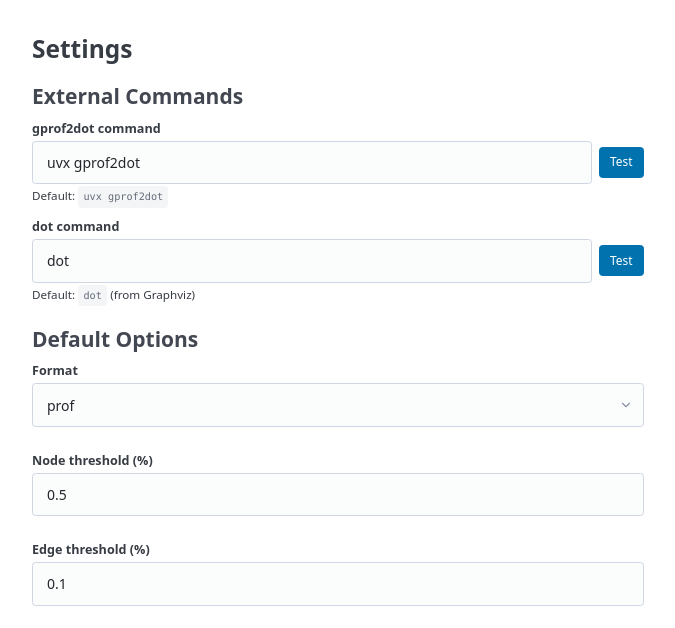
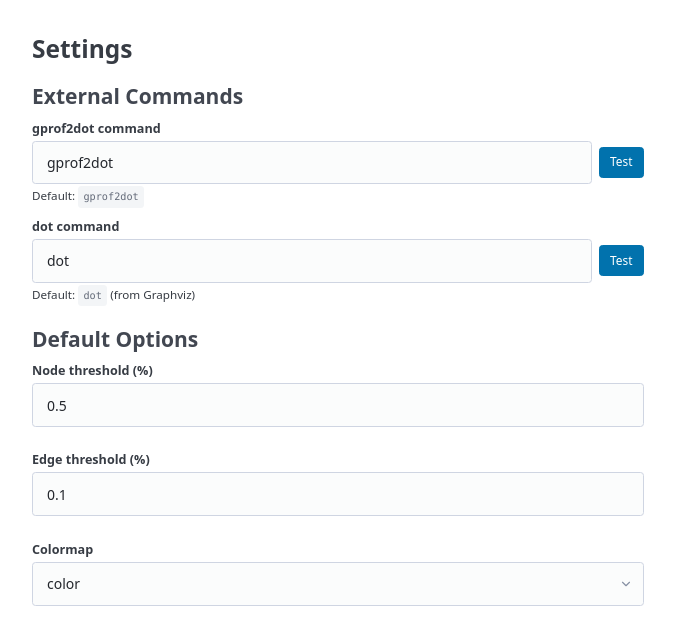
Before and after one commit to eliasdorneles/profinspect, a Flask app: page /settings in a window 1280 px wide. Shown: the part 61-689 px from the top of the page, without its empty margins (302-977 px from the left). Run offline with Flask 3, Linux system fonts and the light colour scheme; some libraries are stand-ins or nearby versions.

Commit message:
add gprof2dot as regular dependency

```diff
--- a/profinspect/app.py
+++ b/profinspect/app.py
@@ -82,8 +82,7 @@ def create_app(initial_file: str | None = None) -> Flask:
                 fmt = inferred
                 logger.info("Auto-detected format '%s' for %s", fmt, filename)
             else:
-                settings = load_settings()
-                fmt = settings["defaults"].get("format", "prof")
+                fmt = "prof"
                 logger.info("Could not infer format for %s, falling back to '%s'", filename, fmt)
 
         options = {
@@ -140,10 +139,9 @@ def create_app(initial_file: str | None = None) -> Flask:
             return jsonify({"error": "No data provided."}), 400
 
         new_settings = {
-            "gprof2dot_command": data.get("gprof2dot_command", "uvx gprof2dot"),
+            "gprof2dot_command": data.get("gprof2dot_command", "gprof2dot"),
             "dot_command": data.get("dot_command", "dot"),
             "defaults": {
-                "format": data.get("default_format", "prof"),
                 "node_threshold": float(data.get("default_node_threshold", 0.5)),
                 "edge_threshold": float(data.get("default_edge_threshold", 0.1)),
                 "colormap": data.get("default_colormap", "color"),
--- a/profinspect/config.py
+++ b/profinspect/config.py
@@ -7,10 +7,9 @@ CONFIG_DIR = Path.home() / ".config" / "profinspect"
 CONFIG_FILE = CONFIG_DIR / "settings.json"
 
 DEFAULT_SETTINGS = {
-    "gprof2dot_command": "uvx gprof2dot",
+    "gprof2dot_command": "gprof2dot",
     "dot_command": "dot",
     "defaults": {
-        "format": "prof",
         "node_threshold": 0.5,
         "edge_threshold": 0.1,
         "colormap": "color",
--- a/profinspect/templates/settings.html
+++ b/profinspect/templates/settings.html
@@ -12,7 +12,7 @@
             <input type="text" id="gprof2dot_command" value="{{ settings.gprof2dot_command }}">
             <button class="test-btn" data-target="gprof2dot_command">Test</button>
         </div>
-        <small>Default: <code>uvx gprof2dot</code></small>
+        <small>Default: <code>gprof2dot</code></small>
 
         <label for="dot_command">dot command</label>
         <div class="command-row">
@@ -24,13 +24,6 @@
 
     <section>
         <h3>Default Options</h3>
-
-        <label for="default_format">Format</label>
-        <select id="default_format">
-            {% for fmt in formats %}
-            <option value="{{ fmt }}" {% if fmt == settings.defaults.format %}selected{% endif %}>{{ fmt }}</option>
-            {% endfor %}
-        </select>
 
         <label for="default_node_threshold">Node threshold (%)</label>
         <input type="number" id="default_node_threshold" value="{{ settings.defaults.node_threshold }}" min="0" max="100" step="0.1">
@@ -69,7 +62,6 @@ document.getElementById("save-settings-btn").addEventListener("click", async ()
     const data = {
         gprof2dot_command: document.getElementById("gprof2dot_command").value,
         dot_command: document.getElementById("dot_command").value,
-        default_format: document.getElementById("default_format").value,
         default_node_threshold: parseFloat(document.getElementById("default_node_threshold").value),
         default_edge_threshold: parseFloat(document.getElementById("default_edge_threshold").value),
         default_colormap: document.getElementById("default_colormap").value,
--- a/pyproject.toml
+++ b/pyproject.toml
@@ -6,6 +6,7 @@ readme = "README.md"
 requires-python = ">=3.12"
 dependencies = [
     "flask>=3.0",
+    "gprof2dot>=2022.7.29",
 ]
 
 [project.scripts]
```
Also changed, not shown: TODO.md (+1 -1 lines), 1 other file.
